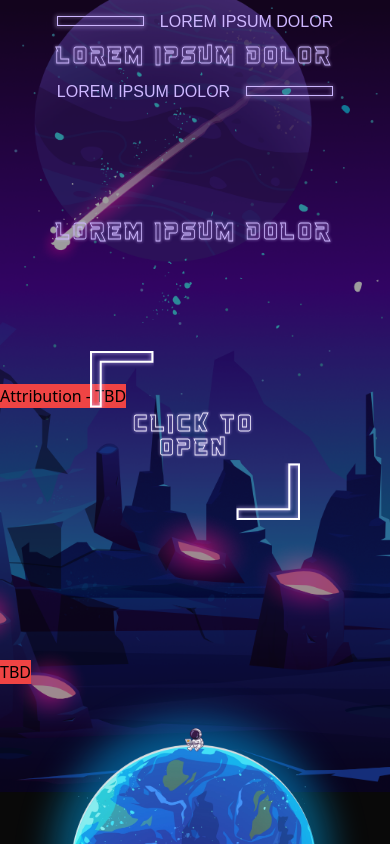
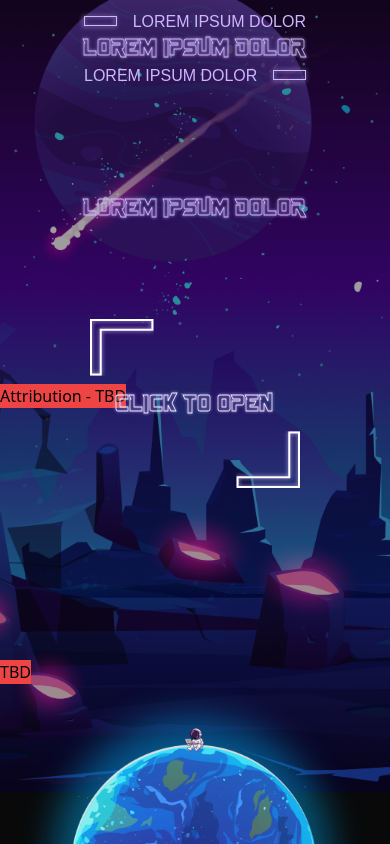
Before and after one commit to O-K-G/consolelog.me, a Next.js app: page / in a window 390 px wide. Shown: the top 844 px of the page. Built offline with nearby package versions, Linux system fonts and the light colour scheme; a web font is replaced by a local one.

Commit message:
refactor: tracking

```diff
--- a/src/components/Title.tsx
+++ b/src/components/Title.tsx
@@ -80,7 +80,7 @@ export default function Title({
   isButton,
   label,
   labelGlowText,
-  className = 'w-fit h-20 sm:h-24 md:h-[6.5rem] lg:h-28 xl:h-32 2xl:h-36',
+  className = 'w-fit h-16 sm:h-24 md:h-[6.5rem] lg:h-28 xl:h-32 2xl:h-36',
   topLabel,
   bottomLabel,
   border = false,
@@ -94,7 +94,7 @@ export default function Title({
     ? 'title-text-stroke-purple'
     : 'title-text-stroke-white';
 
-  const sharedClassName = `tracking-[0.2em] sm:tracking-normal uppercase before:uppercase before:absolute before:top-0 before:bottom-0 before:left-0 before:right-0 before:m-auto before:pointer-events-none before:select-none before:size-full before:center-elements before:flex-wrap before:blur-[0.09rem] lg:before:blur-[0.125rem] before:text-transparent center-elements flex-wrap text-transparent size-full before:title-text-stroke-purple ${componentClassName} ${labelGlowText}`;
+  const sharedClassName = `uppercase before:uppercase before:absolute before:top-0 before:bottom-0 before:left-0 before:right-0 before:m-auto before:pointer-events-none before:select-none before:size-full before:center-elements before:flex-wrap before:blur-[0.09rem] lg:before:blur-[0.125rem] before:text-transparent center-elements flex-wrap text-transparent size-full before:title-text-stroke-purple ${componentClassName} ${labelGlowText}`;
 
   return (
     <div
```
